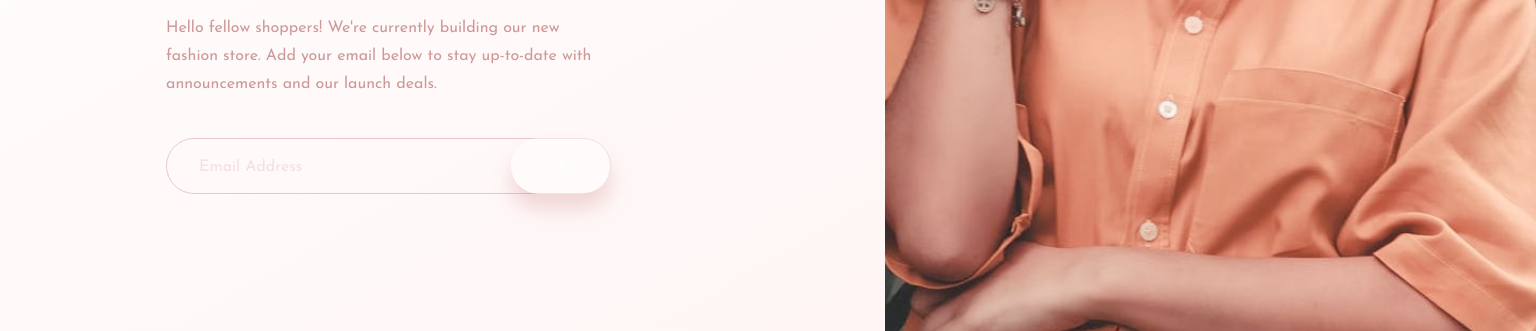
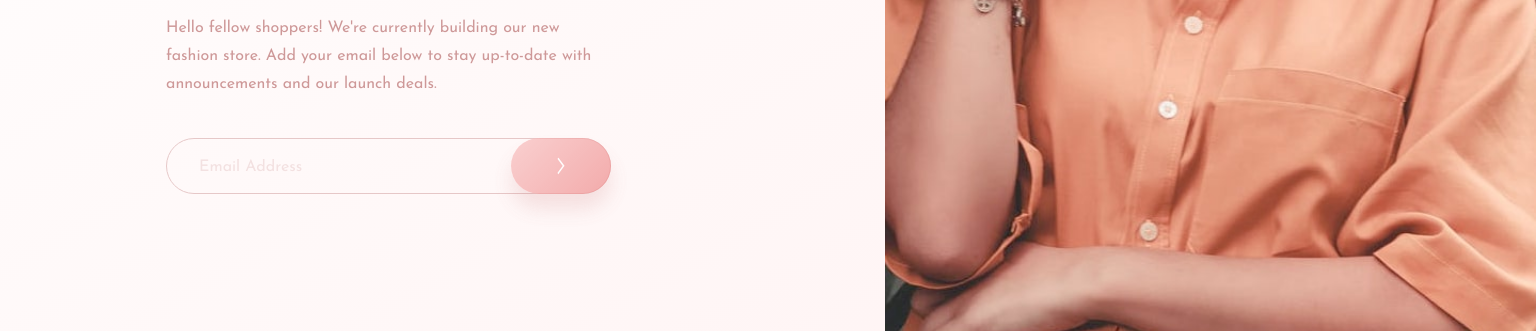
Before and after one commit to nbaza/base-apparel-coming-soon-page, a plain HTML site: page index.html in a window 1536 px wide. In both pictures the pointer is over the element 561 px from the left and 635 px from the top of the page. Shown: the part 469-800 px from the top of the page. Drawn offline with Linux system fonts and the light colour scheme.

Commit message:
fixed hover

```diff
--- a/style.css
+++ b/style.css
@@ -161,8 +161,8 @@ h1 span{
 		height:56px;
 		left:345px;
 		box-shadow: 0px 15px 20px rgba(198, 110, 110, 0.247569);
-	 }
+	}
 	 .arrow:hover{
-		background: rgba(255, 255, 255, 0.5);
-		 }
+		opacity: 0.7;
+	}
  }
```
